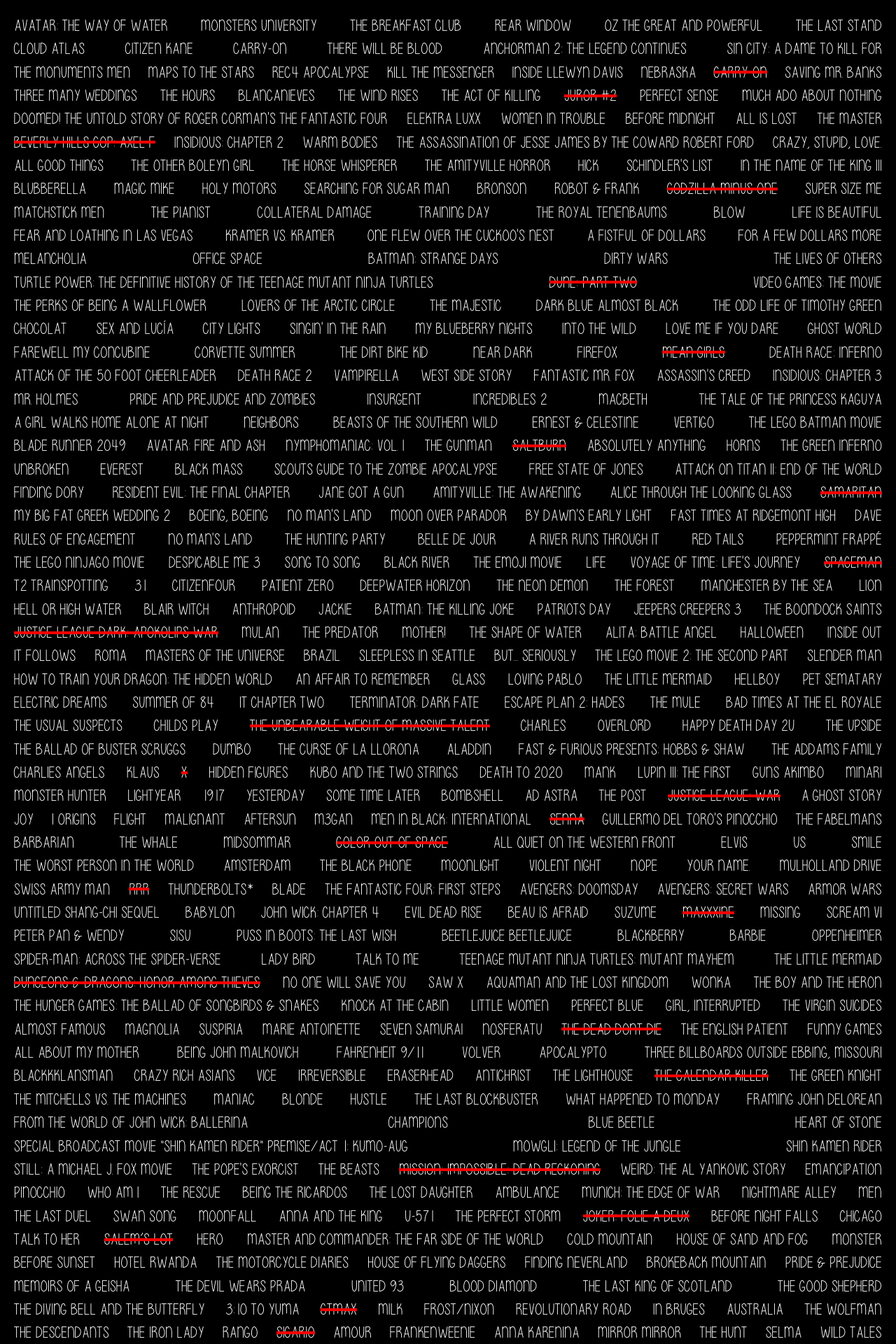
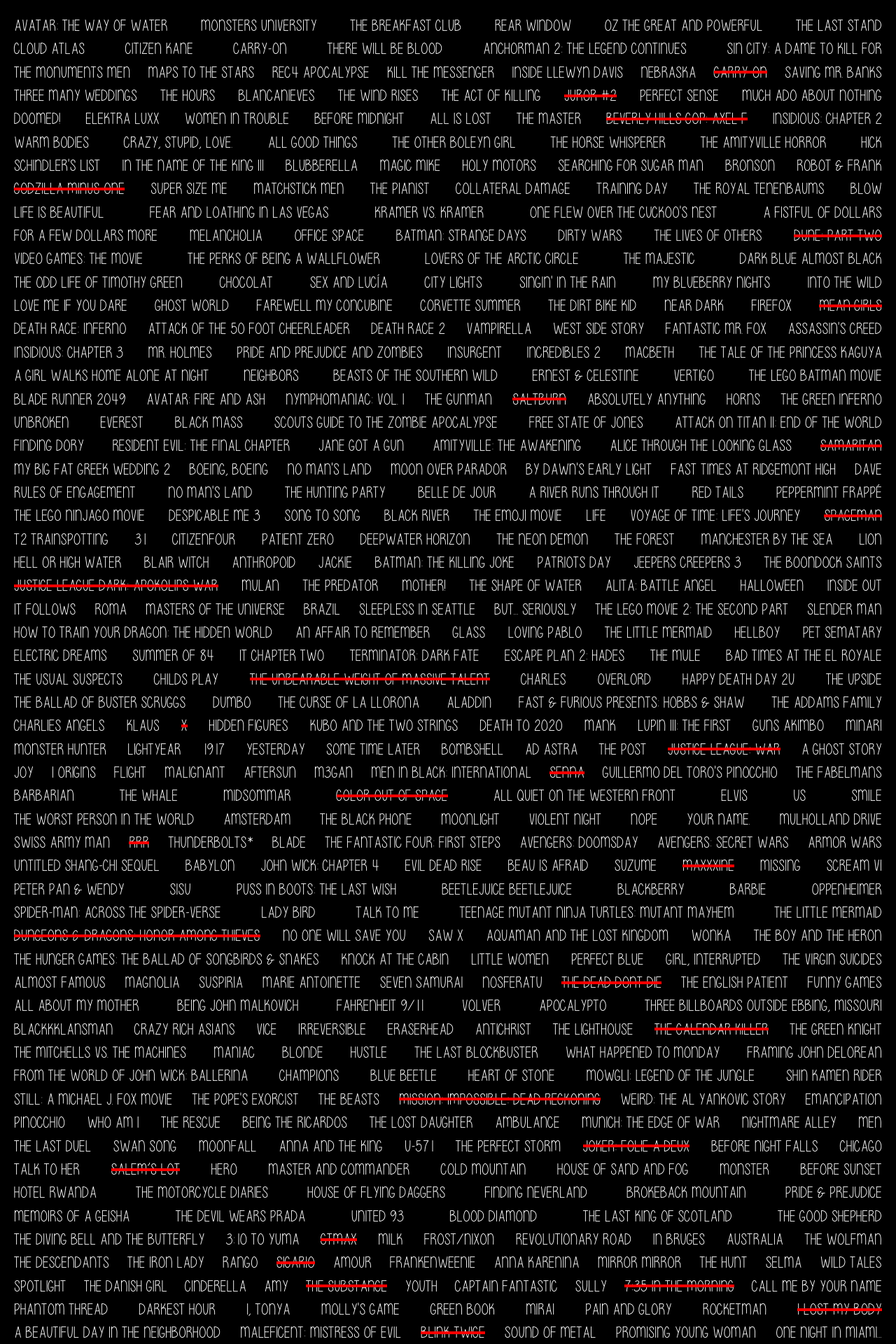
Before and after one commit to AJRAtoni/ajra, a Jekyll site: the page watchlist.html, which Jekyll copies as it is, in a window 1280 px wide. Shown: the top 1920 px of the page at 70% size. Built offline with Jekyll 4.4.1, drawn with Linux system fonts in a browser that asks for light colours; some of the changed text lies outside the part shown.

Commit message:
Update watchlist.html

```diff
--- a/watchlist.html
+++ b/watchlist.html
@@ -41,10 +41,12 @@
             display: flex;
             flex-wrap: wrap;
             justify-content: space-between;
-            column-gap: 25px;
+            column-gap: min(25px, 3vw);
             text-transform: uppercase;
             line-height: 1.45;
         }
+
+
     </style>
 </head>
 
@@ -78,7 +80,7 @@
         <span class="tachado">Juror #2</span>
         <span>Perfect Sense</span>
         <span>Much Ado About Nothing</span>
-        <span>Doomed! The Untold Story of Roger Corman's The Fantastic Four</span>
+        <span>Doomed!</span>
         <span>Elektra Luxx</span>
         <span>Women in Trouble</span>
         <span>Before Midnight</span>
@@ -87,7 +89,6 @@
         <span class="tachado">Beverly Hills Cop: Axel F</span>
         <span>Insidious: Chapter 2</span>
         <span>Warm Bodies</span>
-        <span>The Assassination of Jesse James by the Coward Robert Ford</span>
         <span>Crazy, Stupid, Love.</span>
         <span>All Good Things</span>
         <span>The Other Boleyn Girl</span>
@@ -121,7 +122,6 @@
         <span>Batman: Strange Days</span>
         <span>Dirty Wars</span>
         <span>The Lives of Others</span>
-        <span>Turtle Power: The Definitive History of the Teenage Mutant Ninja Turtles</span>
         <span class="tachado">Dune: Part Two</span>
         <span>Video Games: The Movie</span>
         <span>The Perks of Being a Wallflower</span>
@@ -387,7 +387,6 @@
         <span>Champions</span>
         <span>Blue Beetle</span>
         <span>Heart of Stone</span>
-        <span>Special Broadcast Movie "Shin Kamen Rider" Premise/Act 1: Kumo-Aug</span>
         <span>Mowgli: Legend of the Jungle</span>
         <span>Shin Kamen Rider</span>
         <span>STILL: A Michael J. Fox Movie</span>
@@ -417,7 +416,7 @@
         <span>Talk to Her</span>
         <span class="tachado">Salem’s Lot</span>
         <span>Hero</span>
-        <span>Master and Commander: The Far Side of the World</span>
+        <span>Master and Commander</span>
         <span>Cold Mountain</span>
         <span>House of Sand and Fog</span>
         <span>Monster</span>
@@ -621,7 +620,7 @@
         <span>Avatar 4</span>
         <span>Moana 2</span>
         <span>The Monkey</span>
-        <span>The Lord of the Rings: The War of the Rohirrim</span>
+        <span>The War of the Rohirrim</span>
         <span>Superman</span>
         <span>Avatar 5</span>
         <span>F1</span>
@@ -720,7 +719,7 @@
         <span>Bardot</span>
         <span>Raid 2</span>
         <span>The Accountant 2</span>
-        <span>LEGO Justice League: Forever Evil | The Complete Edition</span>
+        <span>LEGO Justice League: Forever Evil</span>
         <span>The Amateur</span>
         <span>The Way of the Wind</span>
         <span>The Bride!</span>
@@ -769,7 +768,7 @@
         <span>The Brutalist</span>
         <span>The Big Short</span>
         <span>Donnie Brasco</span>
-        <span>Dr. Strangelove or: How I Learned to Stop Worrying and Love the Bomb</span>
+        <span>Dr. Strangelove</span>
         <span>Good Bye, Lenin!</span>
         <span>Holy Camp!</span>
         <span>Seventeen</span>
```
